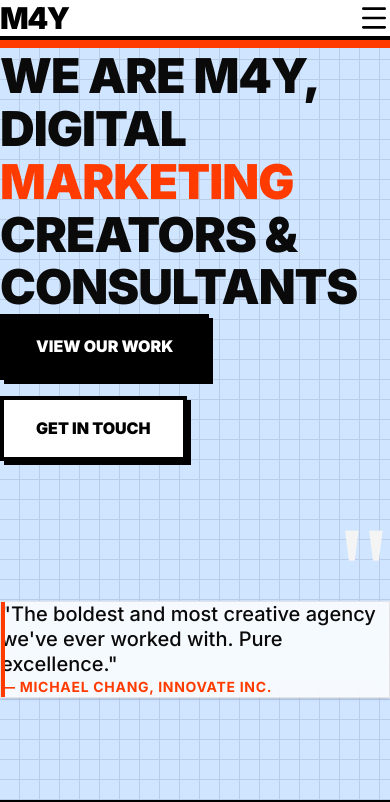
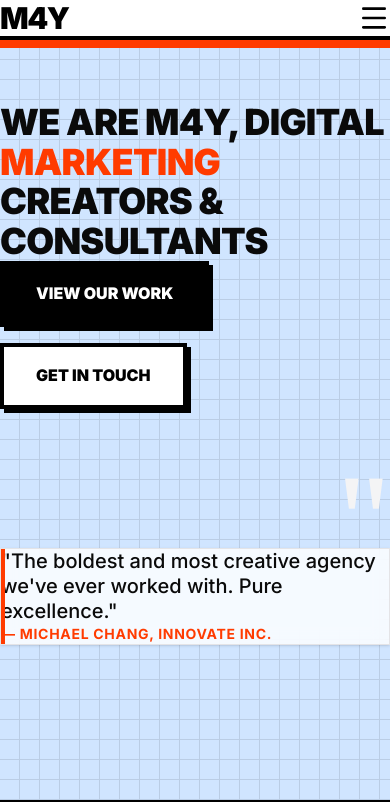
Before and after one commit to Krishlayy/m4y, a Next.js app: page / in a window 390 px wide. Shown: the top 802 px of the page. Built offline with nearby package versions, Linux system fonts and the light colour scheme.

Commit message:
fix: make site fully mobile responsive

```diff
--- a/src/app/layout.tsx
+++ b/src/app/layout.tsx
@@ -27,7 +27,7 @@ export default function RootLayout({
       <head>
         <link rel="icon" href="/favicon.ico" sizes="any" />
       </head>
-      <body className="min-h-screen font-sans bg-white text-[#000000] selection:bg-[#FFD700] selection:text-[#000000]">{children}</body>
+      <body className="min-h-screen font-sans bg-white text-[#000000] selection:bg-[#FFD700] selection:text-[#000000] overflow-x-hidden">{children}</body>
     </html>
   );
 }
--- a/src/components/home/Hero.tsx
+++ b/src/components/home/Hero.tsx
@@ -41,7 +41,7 @@ export default function Hero() {
             initial={{ opacity: 0, y: 20 }}
             animate={{ opacity: 1, y: 0 }}
             transition={{ duration: 0.8, ease: "easeOut" }}
-            className="text-5xl md:text-7xl lg:text-8xl font-black text-[#0A0A0A] leading-[1.05] tracking-tight pointer-events-none"
+            className="text-4xl sm:text-5xl md:text-7xl lg:text-8xl font-black text-[#0A0A0A] leading-[1.05] tracking-tight pointer-events-none"
           >
             We are M4Y, <br className="hidden md:block"/>
             digital <span className="text-[#FF3B00]">marketing</span> <br className="hidden md:block"/>
--- a/src/components/layout/Footer.tsx
+++ b/src/components/layout/Footer.tsx
@@ -30,7 +30,7 @@ export default function Footer() {
         {/* Massive Call to Action */}
         <div className="mb-24 flex flex-col xl:flex-row xl:items-end justify-between gap-12 border-b border-white/10 pb-20">
           <div className="max-w-5xl">
-            <h2 className="text-6xl md:text-8xl lg:text-[100px] font-black tracking-tighter leading-[0.85] uppercase mb-8">
+            <h2 className="text-5xl md:text-8xl lg:text-[100px] font-black tracking-tighter leading-[0.85] uppercase mb-8">
               Got an idea? <br />
               <span className="text-transparent bg-clip-text bg-gradient-to-r from-[#FF3B00] to-[#FFD700]">Let's build it.</span>
             </h2>
```
